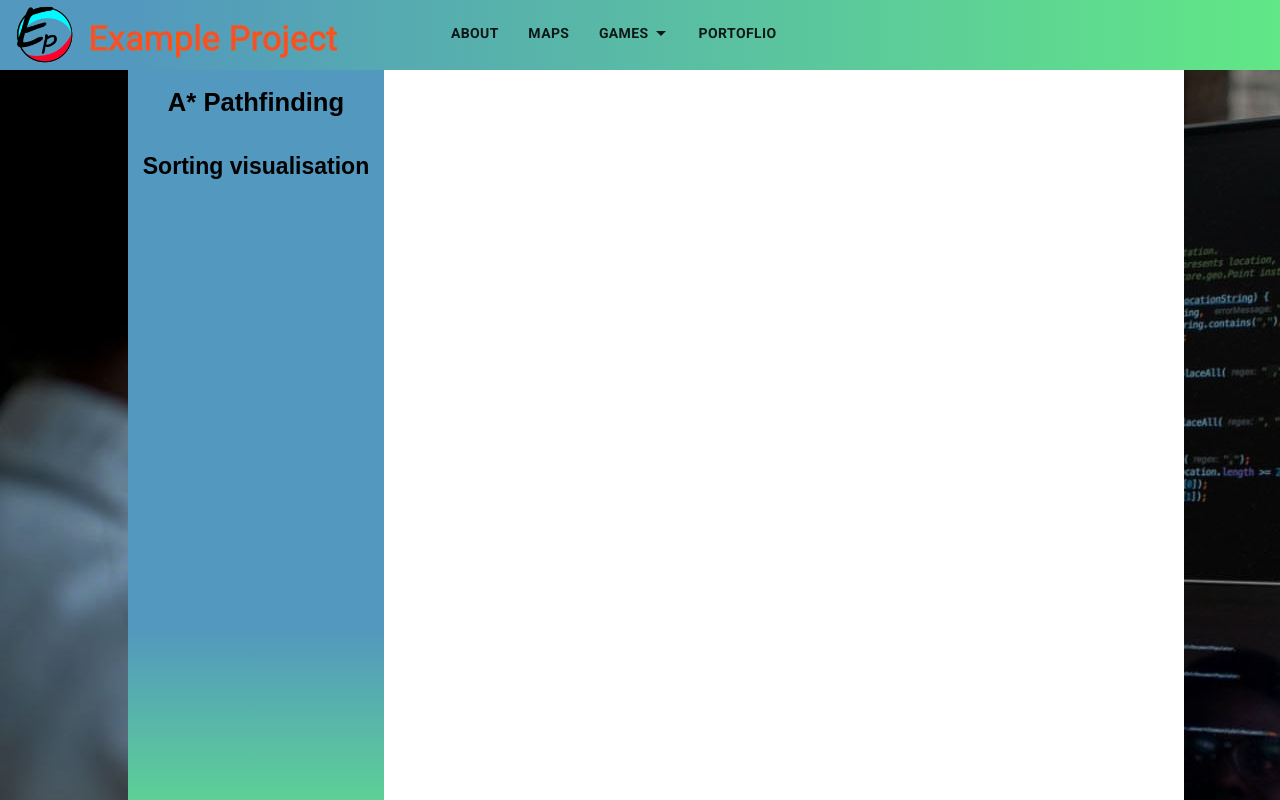
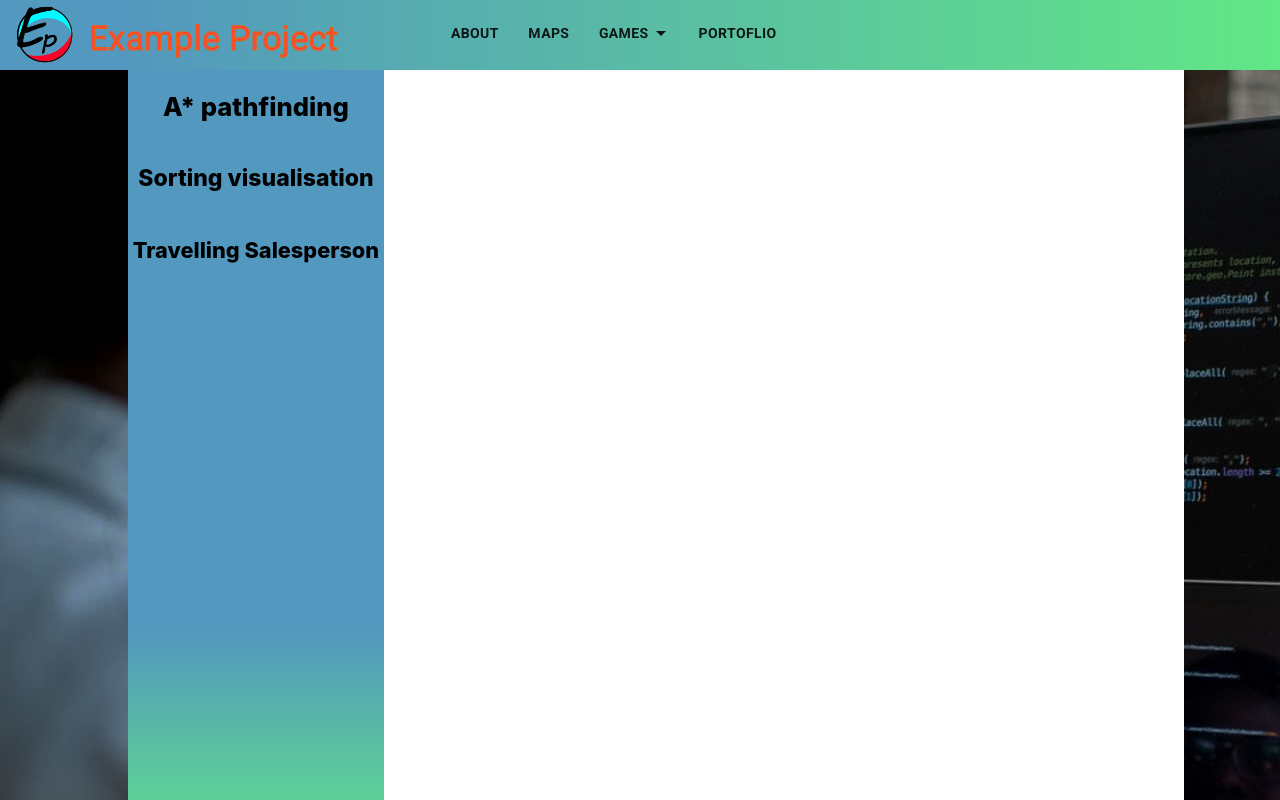
Before and after one commit to danik33/example-project, a React (Create React App) app: page /algorithms in a window 1280 px wide. Built offline with nearby package versions, Linux system fonts and the light colour scheme.

Commit message:
Now using map for algorithm list, and added links

```diff
--- a/src/Algorithms/Algorithms.js
+++ b/src/Algorithms/Algorithms.js
@@ -1,19 +1,50 @@
 import { Button } from "@material-ui/core";
 import React, { useState, useEffect} from 'react';
 import './Algorithms.scss';
-
+import {
+    BrowserRouter as Router,
+    Switch,
+    Route,
+    Link
+  } from "react-router-dom";
 import ListItem from "./ListItem"
 
 
 
 
 
+var previousTarget;
+var selectedAlgorithm;
+
+class listItem {
+    constructor(text, id, customClassName)
+    {
+        this.text = text;
+        this.id = id;
+        this.className = customClassName;
+    }
+
+
+}
+
+function Algorithms()
+{
+    let items = [];
+    items.push(new listItem("A* pathfinding", "pathfinding"));
+    items.push(new listItem("Sorting visualisation", "sorting", "srt"));
+    items.push(new listItem("Travelling Salesperson", "sales", "trv"));
 
 
 
-
-function Algorithms()
-{
+    function itemClick(arg){
+        if(previousTarget != null)
+        {
+            previousTarget.style.backgroundColor = "transparent";
+        }
+        previousTarget = arg.currentTarget;
+        arg.currentTarget.style.backgroundColor = "white";
+        console.log(arg.currentTarget.id);
+    }
 
 
     useEffect(()=>{
@@ -32,24 +63,33 @@ function Algorithms()
         window.addEventListener('resize', resize);
     })
 
+    console.log(items);
+    let itemList = items.map((item) =>
+        <ListItem
+            id = {item.id}
+            className = {item.className}
+            onClick={itemClick}
+        >
+            {item.text}
+        </ListItem>
+    );
+
 
     return (
-        <div class="page">
-            <div class="placeholder">
+        <Router>
+            <div className="page">
+                <div className="placeholder">
 
+                </div>
+                <div className="list">
+                    {itemList}
+                </div>
+                <div className="content">
+                    <Route>
+                    </Route>
+                </div>
             </div>
-            <div class="list">
-
-                <ListItem>
-                    A* Pathfinding
-                </ListItem>
-                <ListItem className="srt">
-                    Sorting visualisation
-                </ListItem>
-            </div>
-            <div class="content">
-            </div>
-        </div>
+        </Router>
 
 
 
--- a/src/Algorithms/Algorithms.scss
+++ b/src/Algorithms/Algorithms.scss
@@ -49,7 +49,7 @@
 {
 
     width: 100%;
-    height: max(8vh, 50px);
+    height: max(9vh, 50px);
     font-weight: 800;
     font-size: max(2vw, 18px);
     transition: 0.3s;
@@ -64,3 +64,9 @@
     font-size: max(1.8vw, 16px);
 
 }
+
+.trv
+{
+    font-size: max(1.7vw, 15px);
+
+}
--- a/src/Algorithms/ListItem.js
+++ b/src/Algorithms/ListItem.js
@@ -7,6 +7,7 @@ import { red } from "@material-ui/core/colors";
 
 import ButtonBase from '@mui/material/ButtonBase';
 import { ClassNames } from "@emotion/react";
+import { Link } from "react-router-dom";
 
 const useStyles = makeStyles({
     button: {
@@ -20,10 +21,14 @@ function ListItem(props)
     const selectedStyle = {'backgroundColor' : 'rgba(0, 255, 0, 0.5)'}
     const classes = useStyles();
     return (
-        <div class="wrapper">
+        <div className="wrapper">
             <ButtonBase
+            component={Link}
+            to={"/algorithms/" + props.id}
             className={"button " + props.className}
             sx={props.selected != null ? selectedStyle : null}
+            onClick={props.onClick}
+            id={props.id}
              >
                 {props.children}
             </ButtonBase>
--- a/src/components/LeftText.js
+++ b/src/components/LeftText.js
@@ -10,7 +10,7 @@ import Link from 'react-router-dom/Link';
 function LeftText() {
 
     return (
-        <div class="holder">
+        <div className="holder">
             <Link exact to="/portfolio">
                 Portfolio
             </Link>
--- a/src/components/LeftText.scss
+++ b/src/components/LeftText.scss
@@ -24,7 +24,6 @@
 a, a:visited, a:link, a:active {
 
     text-decoration: none;
-    color: #f74843;
 }
 
 
```
